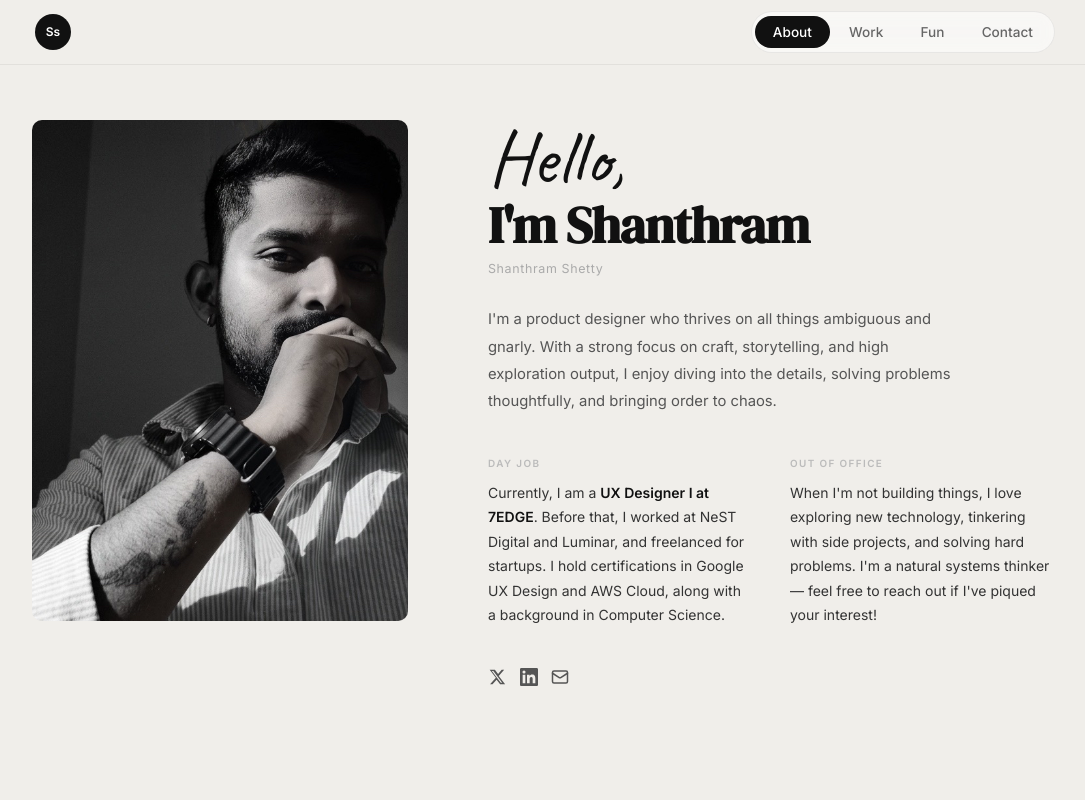
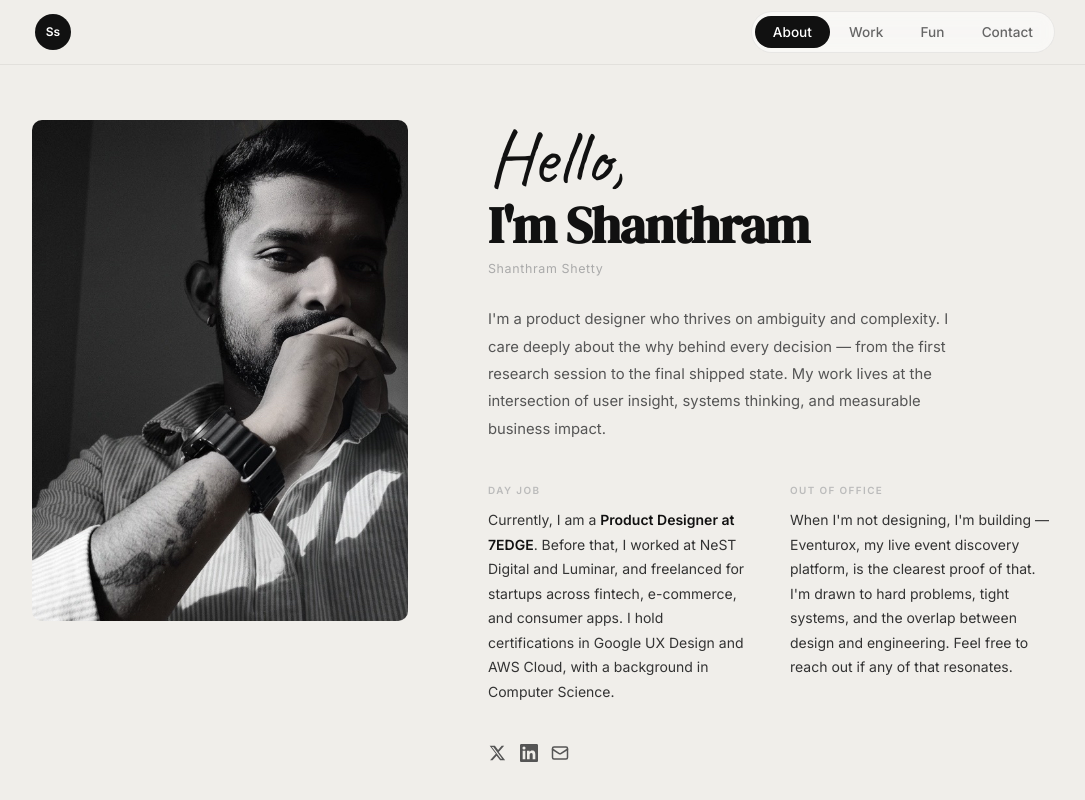
Before and after one commit to shanthramshetty/shanth.cv, a React (Vite) app: page / in a window 1280 px wide. Shown: the top 800 px of the page, without its empty margins (95-1180 px from the left). Built offline with nearby package versions, Linux system fonts and the light colour scheme.

Commit message:
chore: auto-save 2026-03-30 1234

```diff
--- a/index.html
+++ b/index.html
@@ -4,7 +4,7 @@
     <meta charset="UTF-8" />
     <link rel="icon" type="image/svg+xml" href="/favicon.svg" />
     <meta name="viewport" content="width=device-width, initial-scale=1.0" />
-    <title>Shanthram Shetty — UX Designer</title>
+    <title>Shanthram Shetty — Product Designer</title>
     <link rel="preconnect" href="https://fonts.googleapis.com" />
     <link rel="preconnect" href="https://fonts.gstatic.com" crossorigin />
     <link href="https://fonts.googleapis.com/css2?family=Caveat:wght@400;600;700&family=DM+Serif+Display:ital@0;1&family=Inter:wght@300;400;500;600&family=Space+Mono:wght@400;700&display=swap" rel="stylesheet" />
--- a/src/components/About.jsx
+++ b/src/components/About.jsx
@@ -61,10 +61,11 @@ export default function About() {
               marginBottom: '2.5rem', maxWidth: '480px',
               fontFamily: "'Inter', sans-serif",
             }}>
-              I'm a product designer who thrives on all things ambiguous and gnarly.
-              With a strong focus on craft, storytelling, and high exploration output,
-              I enjoy diving into the details, solving problems thoughtfully, and
-              bringing order to chaos.
+              I'm a product designer who thrives on ambiguity and complexity.
+              I care deeply about the why behind every decision — from the first
+              research session to the final shipped state. My work lives at the
+              intersection of user insight, systems thinking, and measurable
+              business impact.
             </motion.p>
 
             <motion.div {...fade(0.36)} className="about-stats">
@@ -77,10 +78,11 @@ export default function About() {
                   Day job
                 </p>
                 <p style={{ fontSize: '0.875rem', color: '#333', lineHeight: 1.75, fontFamily: "'Inter', sans-serif" }}>
-                  Currently, I am a <strong style={{ fontWeight: 600, color: '#111' }}>UX Designer I at 7EDGE</strong>.
+                  Currently, I am a <strong style={{ fontWeight: 600, color: '#111' }}>Product Designer at 7EDGE</strong>.
                   Before that, I worked at NeST Digital and Luminar, and freelanced for
-                  startups. I hold certifications in Google UX Design and AWS Cloud,
-                  along with a background in Computer Science.
+                  startups across fintech, e-commerce, and consumer apps. I hold
+                  certifications in Google UX Design and AWS Cloud, with a background
+                  in Computer Science.
                 </p>
               </div>
               <div>
@@ -92,10 +94,10 @@ export default function About() {
                   Out of office
                 </p>
                 <p style={{ fontSize: '0.875rem', color: '#333', lineHeight: 1.75, fontFamily: "'Inter', sans-serif" }}>
-                  When I'm not building things, I love exploring new technology,
-                  tinkering with side projects, and solving hard problems. I'm a
-                  natural systems thinker — feel free to reach out if I've piqued
-                  your interest!
+                  When I'm not designing, I'm building — Eventurox, my live event
+                  discovery platform, is the clearest proof of that. I'm drawn to
+                  hard problems, tight systems, and the overlap between design and
+                  engineering. Feel free to reach out if any of that resonates.
                 </p>
               </div>
             </motion.div>
--- a/src/components/Contact.jsx
+++ b/src/components/Contact.jsx
@@ -38,8 +38,9 @@ export default function Contact() {
           fontSize: '0.925rem', color: '#888', lineHeight: 1.8,
           marginBottom: '2.5rem', fontFamily: "'Inter', sans-serif",
         }}>
-          Open to new opportunities in UX design and product strategy.
-          Whether you have a project in mind or just want to connect — reach out.
+          Open to new opportunities in product design — especially complex,
+          research-driven challenges. Whether you have a project in mind or
+          just want to connect — reach out.
         </motion.p>
 
         <motion.div {...fade(0.3)} style={{ marginBottom: '2.5rem' }}>
--- a/src/components/Skills.jsx
+++ b/src/components/Skills.jsx
@@ -1,7 +1,7 @@
 import { motion } from 'framer-motion'
 
 const categories = [
-  { name: 'UX Design', items: ['UX Research', 'Wireframing', 'Prototyping', 'User Flows', 'Usability Testing', 'Information Architecture'] },
+  { name: 'Product Design', items: ['Product Thinking', 'UX Research', 'Wireframing', 'Prototyping', 'User Flows', 'Information Architecture'] },
   { name: 'Design Tools', items: ['Figma', 'Design Systems', 'Interaction Design', 'Component Libraries', 'HTML & CSS', 'Responsive Design'] },
   { name: 'Development', items: ['Flutter', 'Dart', 'Java', 'C#', 'WPF / XAML', 'Node.js', 'PostgreSQL', 'REST APIs'] },
   { name: 'Certifications', items: ['AWS Cloud Practitioner', 'Google UX Design', 'Cloud & DevOps', 'Android & Flutter'] },
--- a/src/components/Work.jsx
+++ b/src/components/Work.jsx
@@ -191,16 +191,16 @@ const PROJECTS = [
   {
     id: 0, number: '01',
     title: 'Fintech SaaS Platform',
-    category: 'UX Design',
+    category: 'Product Design',
     client: '7EDGE',
     year: '2025',
-    role: 'Lead UX Designer',
+    role: 'Lead Product Designer',
     tools: 'Figma · FigJam · Notion',
     duration: '4 months',
-    tagline: 'Redesigning complex financial workflows for clarity and speed.',
-    problem: 'Finance teams were spending over 40% of their working time navigating a fragmented, outdated interface. Core tasks required six or more steps to complete, and data was siloed with no clear visual hierarchy — creating daily decision fatigue for the people who used the product most.',
-    approach: 'We began with a week of stakeholder interviews and user shadowing sessions across three internal teams. I mapped all existing user flows end-to-end, identified the top friction points through task analysis, and rebuilt the information architecture from the ground up. A modular component system was designed to ensure consistent data display and reduce cognitive load across all dashboard views.',
-    outcome: 'Task completion time reduced by 63%. Internal satisfaction score rose from 2.9 to 4.8 out of 5. The resulting design system was adopted across three product teams within the organisation.',
+    tagline: 'Redesigning complex financial workflows for clarity, speed, and scale.',
+    problem: 'Finance teams were spending over 40% of their working time navigating a fragmented, outdated interface. Core tasks required six or more steps to complete, data was siloed with no visual hierarchy, and there was no shared design language across product modules — creating daily decision fatigue and an inconsistent experience as the product grew.',
+    approach: 'We opened with a week of stakeholder interviews and user shadowing across three internal teams to align on the real problem before touching any pixels. I mapped all existing flows end-to-end, ran a task analysis to surface the highest-friction touchpoints, and rebuilt the information architecture from scratch. The design process ran in parallel with engineering, with weekly critique sessions to pressure-test trade-offs between ideal UX and implementation constraints. A modular component system was established early to ensure visual consistency and reduce handoff friction across all dashboard views.',
+    outcome: 'Task completion time reduced by 63%. Internal satisfaction score rose from 2.9 to 4.8 out of 5. The resulting design system was adopted across three product teams, becoming the organisation\'s shared design foundation.',
     metrics: [
       { value: '63%', label: 'Faster task completion' },
       { value: '4.8', label: 'Satisfaction score (out of 5)' },
@@ -210,37 +210,37 @@ const PROJECTS = [
   },
   {
     id: 1, number: '02',
-    title: 'AI-Driven Dashboard',
-    category: 'Product Design',
+    title: 'AI Analytics Dashboard',
+    category: 'Product Design · AI',
     client: '7EDGE',
     year: '2025',
-    role: 'UX Designer',
+    role: 'Product Designer',
     tools: 'Figma · Maze · Miro',
     duration: '3 months',
     tagline: 'Making AI outputs legible, trustworthy, and actionable.',
-    problem: 'Users of the AI analytics product were overwhelmed by dense, unexplained data outputs with no clear narrative or progressive disclosure. Trust in the system was critically low — users couldn\'t understand why the AI made certain recommendations.',
-    approach: 'The focus shifted to explainability and hierarchy before visual polish. I introduced a confidence indicator system, contextual tooltips tied to model decisions, and a layered disclosure model. The data visualisation layer was rebuilt with storytelling as the primary goal.',
-    outcome: 'Feature adoption increased by 47% within six weeks of launch. Support tickets related to confusion dropped by 38%. Users reported a 2× improvement in perceived understanding of AI recommendations.',
+    problem: 'Users of the AI analytics product were overwhelmed by dense, unexplained data outputs with no narrative structure or progressive disclosure. Trust in the system was critically low — users couldn\'t understand why the AI made certain recommendations, so they ignored them entirely. The product had strong ML infrastructure but a broken human layer.',
+    approach: 'Rather than jumping to visual redesign, I started by mapping the specific moments where trust collapsed — using Maze unmoderated tests and async interview recordings. The core insight: users needed to understand confidence, not just conclusions. I introduced a tiered confidence indicator system, contextual tooltips tied to model decisions, and a layered disclosure model that let power users drill down without overwhelming casual users. Data visualisation was rebuilt with narrative hierarchy as the primary goal, not data density.',
+    outcome: 'Feature adoption increased by 47% within six weeks of launch. Support tickets related to AI confusion dropped by 38%. Users reported a 2× improvement in perceived understanding of AI recommendations — turning a trust problem into a product differentiator.',
     metrics: [
       { value: '+47%', label: 'Feature adoption increase' },
       { value: '−38%', label: 'Support ticket reduction' },
-      { value: '2×', label: 'Perceived AI understanding' },
+      { value: '2×', label: 'Improvement in AI trust & comprehension' },
     ],
     accent: '#8b5cf6',
   },
   {
     id: 2, number: '03',
-    title: 'Mobile App UI/UX',
-    category: 'Mobile Design',
+    title: 'Consumer Mobile App',
+    category: 'Mobile · Product Design',
     client: 'Freelance',
     year: '2024',
-    role: 'UX/UI Designer',
+    role: 'Product Designer',
     tools: 'Figma · Principle · Zeplin',
     duration: '6 weeks',
     tagline: 'A consumer app built for habitual, effortless daily use.',
-    problem: 'The client needed a mobile product for a new consumer service but had no design foundation. Early prototypes had poor usability and failed initial user testing — with a 61% drop-off rate during onboarding alone.',
-    approach: 'Started from zero with competitive analysis and user persona development. Designed end-to-end flows for onboarding, core daily actions, and push notification strategies. Delivered high-fidelity prototypes with full interaction specifications.',
-    outcome: 'The app launched with a 4.6 App Store rating. Onboarding completion rate reached 82%, up from 39% in testing. The client retained me for two subsequent feature cycles.',
+    problem: 'The client was launching a new consumer service with no design foundation and a tight deadline. Early prototypes built before my involvement had a 61% drop-off rate during onboarding — users couldn\'t understand the core value proposition before they abandoned. The product needed a complete rethink, not a polish pass.',
+    approach: 'I started with competitive benchmarking and five rapid user interviews to understand where mental models broke down. From there I defined three distinct user personas and designed end-to-end flows for onboarding, core daily actions, and push notification strategies — with a deliberate focus on the first-time experience and habit formation. Each flow went through two rounds of prototype testing before high-fidelity delivery. Full interaction specifications and a Zeplin handoff ensured engineering had zero ambiguity.',
+    outcome: 'The app launched with a 4.6 App Store rating. Onboarding completion reached 82%, up from 39% in early testing. The client retained me for two subsequent feature cycles — the clearest signal that the design held up under real-world use.',
     metrics: [
       { value: '4.6', label: 'App Store rating at launch' },
       { value: '82%', label: 'Onboarding completion rate' },
@@ -250,7 +250,7 @@ const PROJECTS = [
   },
   {
     id: 3, number: '04',
-    title: 'Design System',
+    title: 'Enterprise Design System',
     category: 'System Design',
     client: '7EDGE',
     year: '2024',
@@ -258,9 +258,9 @@ const PROJECTS = [
     tools: 'Figma · Storybook · Confluence',
     duration: '5 months',
     tagline: 'One source of truth for a multi-product organisation.',
-    problem: 'Five product teams were working with inconsistent UI patterns, duplicating effort, and shipping designs that didn\'t align — creating a fragmented experience for users who moved across products.',
-    approach: 'Audited all existing UI across five products. Defined a token system for colour, typography, spacing, elevation, and motion. Built a living Figma library with 200+ components, documented and mirrored in Storybook for developer parity.',
-    outcome: 'Design-to-dev handoff time reduced by 50%. Cross-team design consistency score reached 94%. The system is now used by 8 designers across all 5 products.',
+    problem: 'Five product teams were designing and shipping in silos — inconsistent UI patterns, duplicated effort, and no shared vocabulary between design and engineering. Users who moved across products encountered jarring inconsistencies, and designers were spending a significant portion of each sprint rebuilding components that already existed elsewhere.',
+    approach: 'I ran a comprehensive UI audit across all five products to inventory what existed, what overlapped, and what contradicted. From there I defined a full token architecture — colour, typography, spacing, elevation, and motion — as the foundation before touching any components. Built a living Figma library of 200+ components with explicit usage guidelines, then mirrored the system in Storybook so engineering had a single documented reference. Adoption was rolled out product-by-product with embedded support to prevent the "we\'ll migrate later" trap.',
+    outcome: 'Design-to-dev handoff time reduced by 50%. Cross-team design consistency score reached 94%. Eight designers across five products now work from a single shared library, with zero drift between Figma and production components.',
     metrics: [
       { value: '50%', label: 'Handoff time reduction' },
       { value: '94%', label: 'Cross-team consistency score' },
@@ -271,16 +271,16 @@ const PROJECTS = [
   {
     id: 4, number: '05',
     title: 'E-Commerce Redesign',
-    category: 'UX Audit · Redesign',
+    category: 'Product Redesign · Audit',
     client: 'Freelance',
     year: '2023',
-    role: 'UX Designer',
+    role: 'Product Designer',
     tools: 'Figma · Hotjar · Maze',
     duration: '8 weeks',
     tagline: 'Turning a leaky checkout funnel into a conversion engine.',
-    problem: 'The client\'s store had a 78% cart abandonment rate. Hotjar recordings revealed users were dropping off at address and payment stages due to cognitive overload and missing trust signals.',
-    approach: 'Full heuristic evaluation and 120+ hours of session recordings reviewed. Redesigned checkout as a linear, single-focus journey with progress indicators, autofill, inline validation, and trust signals at every friction point.',
-    outcome: 'Cart abandonment dropped from 78% to 41%. Revenue per session increased by 29%. Average time-to-checkout reduced by 35%.',
+    problem: 'The client\'s e-commerce store had a 78% cart abandonment rate — significantly above the category average. Hotjar session recordings pointed to the same two moments: the address step and the payment stage. Users were hitting cognitive overload and bailing, not because they didn\'t want to buy, but because the product was failing them at the moment of highest intent.',
+    approach: 'I began with a full heuristic evaluation and reviewed 120+ hours of session recordings to map exactly where attention fragmented. The diagnosis: too many fields on a single screen, no sense of progress, missing trust signals at the highest-anxiety touchpoints. I redesigned checkout as a linear, single-focus journey — one task per screen — with progress indicators, smart autofill, real-time inline validation, and trust signals placed precisely at the moments users hesitated. Each screen was tested with Maze before finalising.',
+    outcome: 'Cart abandonment dropped from 78% to 41%. Revenue per session increased by 29%. Average time-to-checkout reduced by 35% — turning the highest-friction part of the product into a genuine competitive advantage.',
     metrics: [
       { value: '−37pp', label: 'Cart abandonment reduction' },
       { value: '+29%', label: 'Revenue per session increase' },
@@ -294,13 +294,13 @@ const PROJECTS = [
     category: 'Mobile · Shipped',
     client: 'NeST Digital',
     year: '2023',
-    role: 'UX Designer & Frontend',
+    role: 'Product Designer & Frontend',
     tools: 'Figma · Flutter · Firebase',
     duration: '3 months',
     tagline: 'A cross-platform internal tool that field teams actually use.',
-    problem: 'NeST\'s field operations team relied on spreadsheets and WhatsApp to coordinate daily tasks. Information was scattered, critical updates were missed, and accountability was nearly impossible to track.',
-    approach: 'Embedded with the field team for two weeks before designing anything. Identified the three core jobs-to-be-done and designed a minimal, task-first interface with offline support. Collaborated directly with Flutter developers on component feasibility throughout.',
-    outcome: 'Adopted by 120+ field staff within two months. Spreadsheet dependency eliminated across three departments. Won internal recognition award for best tooling project of the year.',
+    problem: 'NeST\'s field operations team relied on spreadsheets and WhatsApp to coordinate daily tasks. Information was scattered across channels, critical updates were missed with no accountability mechanism, and supervisors had no real-time visibility into field status. The team needed a real product — not a form repackaged as an app.',
+    approach: 'Before opening Figma, I spent two weeks embedded with the field team — riding along on daily routes, observing handoff moments, and documenting the exact information flows that happened informally. I identified three core jobs-to-be-done and designed a minimal, task-first interface around them. Offline-first support was treated as a non-negotiable from day one given field connectivity. I collaborated directly with the Flutter developers throughout — designing within component feasibility constraints rather than handing off aspirational specs they couldn\'t build.',
+    outcome: 'Adopted by 120+ field staff within two months. Spreadsheet and WhatsApp dependency eliminated across three departments. Won the internal recognition award for best tooling project of the year.',
     metrics: [
       { value: '120+', label: 'Field staff adopted the app' },
       { value: '3', label: 'Departments went fully digital' },
@@ -311,7 +311,7 @@ const PROJECTS = [
   {
     id: 6, number: '07',
     title: 'Eventurox',
-    category: 'Web Development · Live',
+    category: 'Full-Stack Product · Live',
     client: 'Personal Project',
     year: '2024',
     role: 'Designer & Developer',
@@ -319,9 +319,9 @@ const PROJECTS = [
     duration: 'Ongoing',
     url: 'https://www.eventurox.in/',
     tagline: 'A fully live event discovery and booking platform — designed and built end to end.',
-    problem: 'Finding and booking local events was fragmented across social media, word of mouth, and outdated listing sites. There was no single clean destination to discover, filter, and register for events happening nearby — especially for niche communities and independent organisers.',
-    approach: 'Designed the full product from scratch in Figma — information architecture, user flows, brand identity, and UI. Then built it end to end with React on the frontend and Node.js on the backend. Focused on a fast, mobile-first experience with clear event cards, category filters, and a frictionless booking flow.',
-    outcome: 'Eventurox is live at eventurox.in and actively being used. The platform supports event listing, discovery, and registration. Built solo — from zero to deployed — demonstrating the full cycle of design thinking, product development, and shipping.',
+    problem: 'Discovering and booking local events was fragmented across Instagram, word of mouth, and outdated listing pages. Independent organisers had no clean, credible channel to reach their audience, and potential attendees had no reliable way to find what was happening nearby — especially for niche communities. The gap was clear, and no one had closed it well.',
+    approach: 'I treated this as a real product, not a portfolio piece. Started with user interviews across two sides of the marketplace — event-goers and organisers — to define the minimum viable flows for both. Designed the full product in Figma: IA, user flows, brand identity, and UI system. Then built it end to end — React on the frontend, Node.js on the backend, with a mobile-first responsive layout as the baseline. Shipping decisions were driven by real usage data, not assumptions.',
+    outcome: 'Eventurox is live at eventurox.in and actively used. The platform supports event creation, discovery, filtering, and registration. Built solo from zero to production — the clearest evidence I have of owning a product from first principles to final delivery.',
     metrics: [
       { value: '100%', label: 'Designed & built solo' },
       { value: 'Live', label: 'Production deployment' },
@@ -543,7 +543,7 @@ function WorkListing({ onSelect }) {
                 marginTop: '0.4rem', fontWeight: 400,
               }}
             >
-              <FlipWords words={["Fintech","SaaS","AI","Product"]} color="rgba(255,255,255,0.35)" interval={2800} />
+              <FlipWords words={["Fintech","AI-led","Mobile","End-to-end"]} color="rgba(255,255,255,0.35)" interval={2800} />
             </motion.p>
           </div>
           <motion.span
```
Also changed, not shown: src/components/Hero.jsx (+11 -11 lines), src/components/Projects.jsx (+11 -11 lines).
